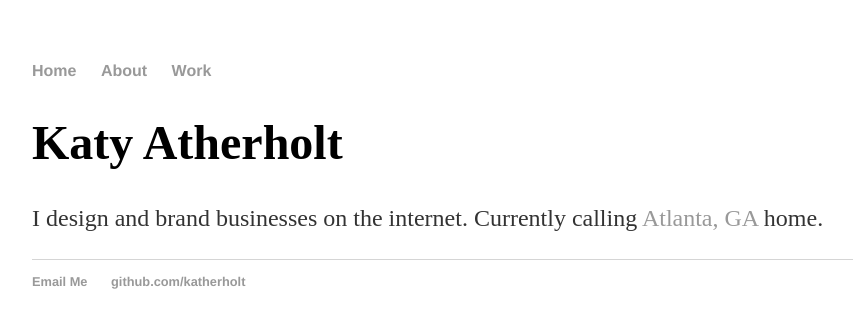
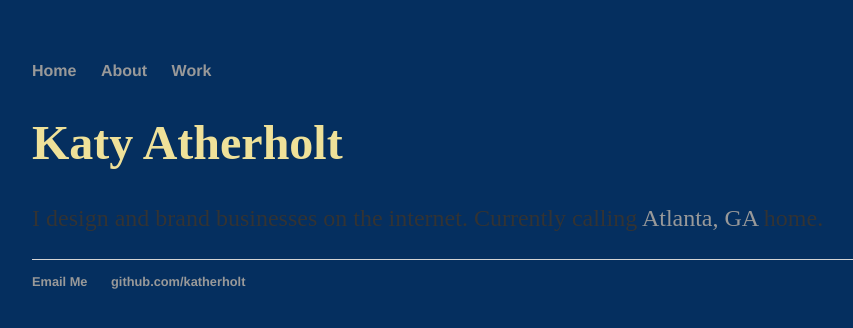
Before and after one commit to katherholt/katherholt.github.io, a Jekyll site: the page built from index.html, in a window 1280 px wide. Shown: the top 328 px of the page, without its empty margins (160-1013 px from the left). Built offline with Jekyll 4.4.1, drawn with Linux system fonts in a browser that asks for light colours; some web fonts are replaced.

Commit message:
Update main.css

```diff
--- a/css/main.css
+++ b/css/main.css
@@ -1,4 +1,4 @@
-body { margin: 60px auto; width: 70%; }
+body { margin: 60px auto; width: 70%; background-color: #052F5F; }
 
 a { text-decoration: none; color: #999; }
 a:hover { text-decoration: underline; }
@@ -6,7 +6,7 @@
 p, ul { font-size: 1.5em; line-height: 1.4em; color: #333; }
 ul { list-style: none; }
 
-h1 { font-family: 'Source Serif Pro', serif; }
+h1 { font-family: 'Source Serif Pro', serif; color: #EFE199;  }
 h2, h3, h4 { font-family: 'Open Sans', sans-serif; }
 h1 { font-size: 3em; font-color: #38618C;  }
 h2 { font-size: 2.7em; }
```
